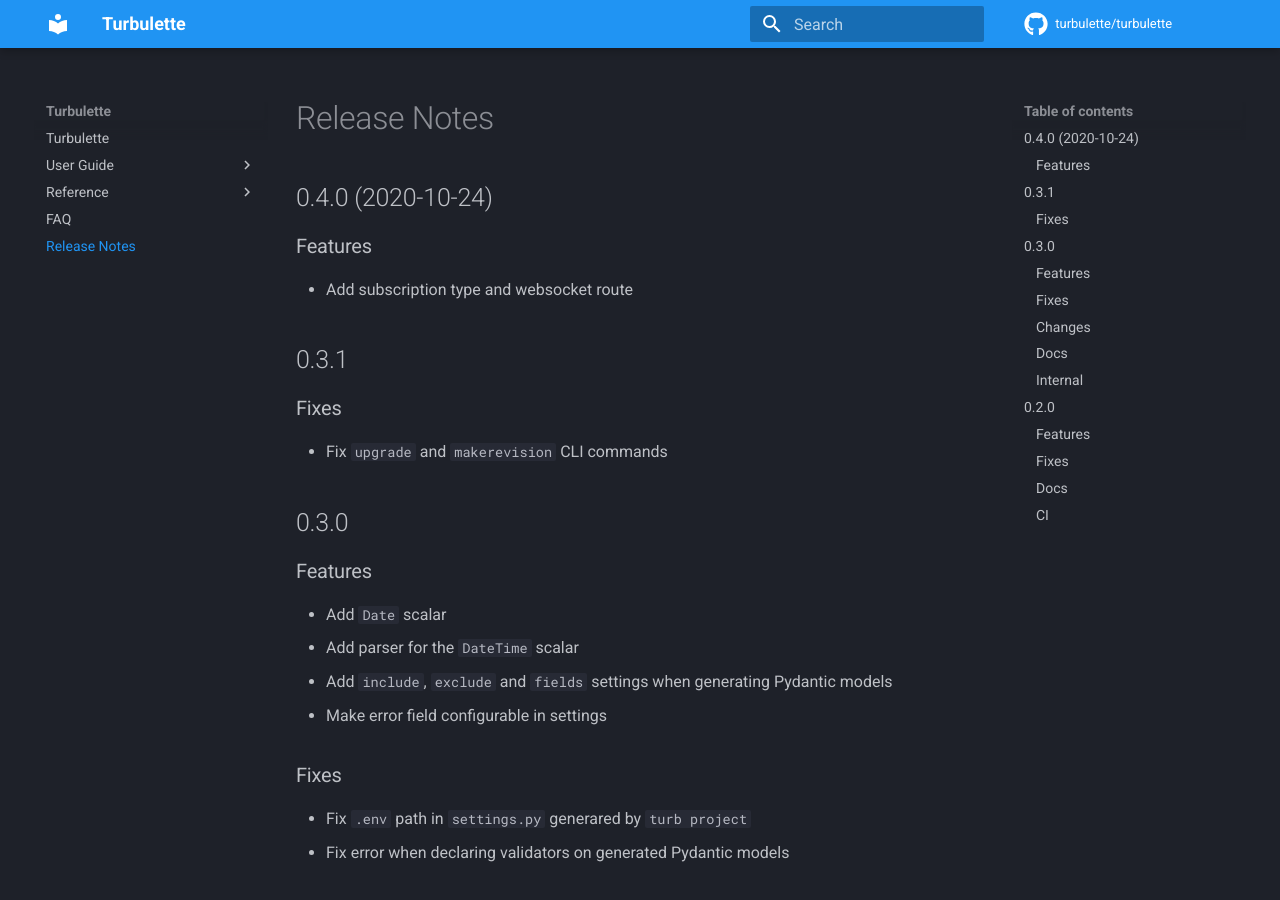
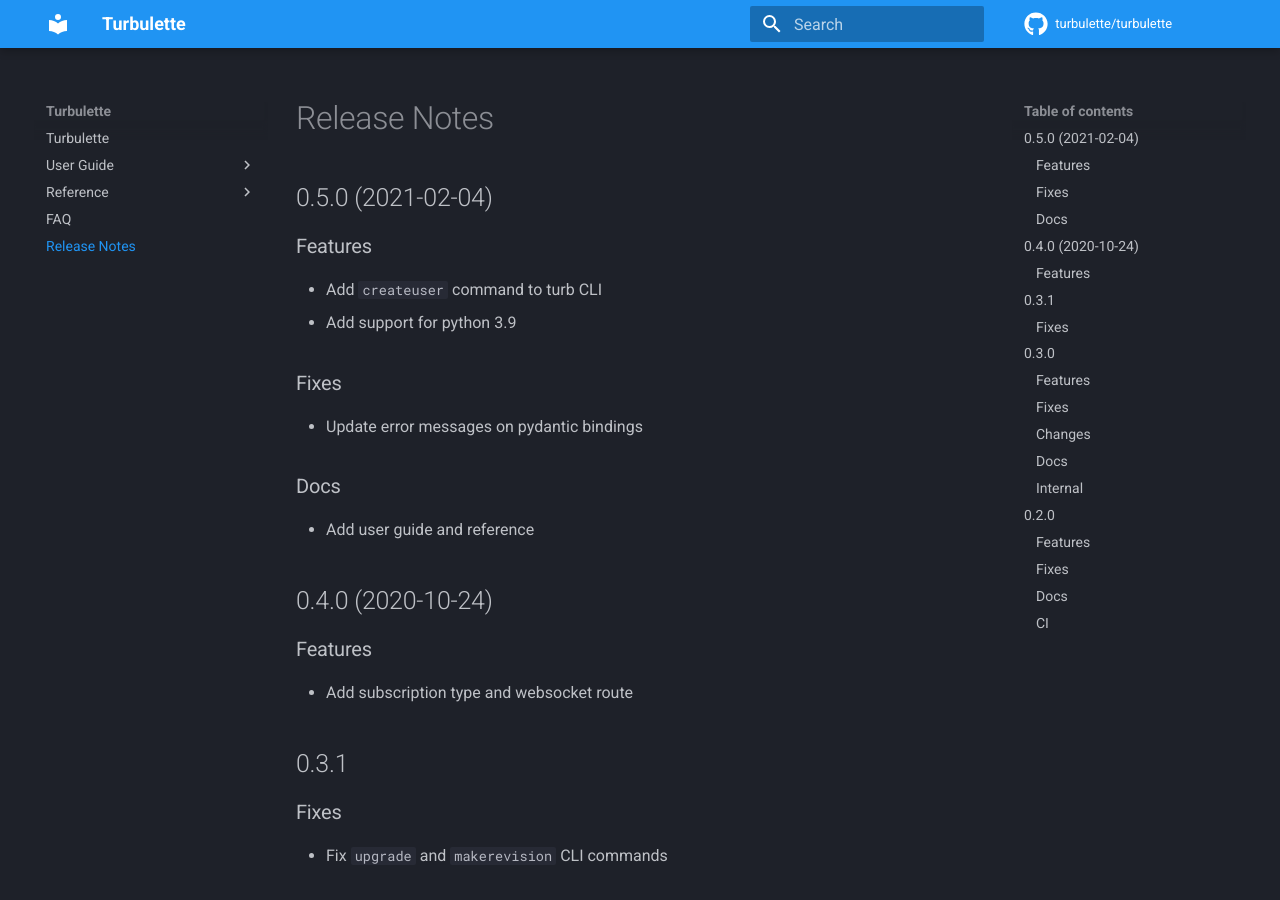
Before and after one commit to turbulette/turbulette, an MkDocs documentation site: the page built from docs/changelogs.md, in a window 1280 px wide and 900 px high. Built offline with MkDocs 1.6.1 and Material for MkDocs 9.7.7, drawn with Linux system fonts in a browser that asks for light colours; comment, search, counter and statistics services are not loaded.

```diff
--- a/docs/changelogs.md
+++ b/docs/changelogs.md
@@ -1,3 +1,15 @@
+## 0.5.0 (2021-02-04)
+### Features
+- Add `createuser` command to turb CLI
+- Add support for python 3.9
+
+### Fixes
+- Update error messages on pydantic bindings
+
+### Docs
+- Add user guide and reference
+
+
 ## 0.4.0 (2020-10-24)
 ### Features
 - Add subscription type and websocket route
--- a/pyproject.toml
+++ b/pyproject.toml
@@ -1,6 +1,6 @@
 [tool.poetry]
 name = "turbulette"
-version = "0.4.0"
+version = "0.5.0"
 description = "A batteries-included framework to build high performance, async GraphQL APIs"
 license = "BSD-3-Clause"
 authors = ["Matthieu MN <matthieu.macnab@pm.me>"]
```
Also changed, not shown: CHANGELOG.md (+11 -0 lines).
